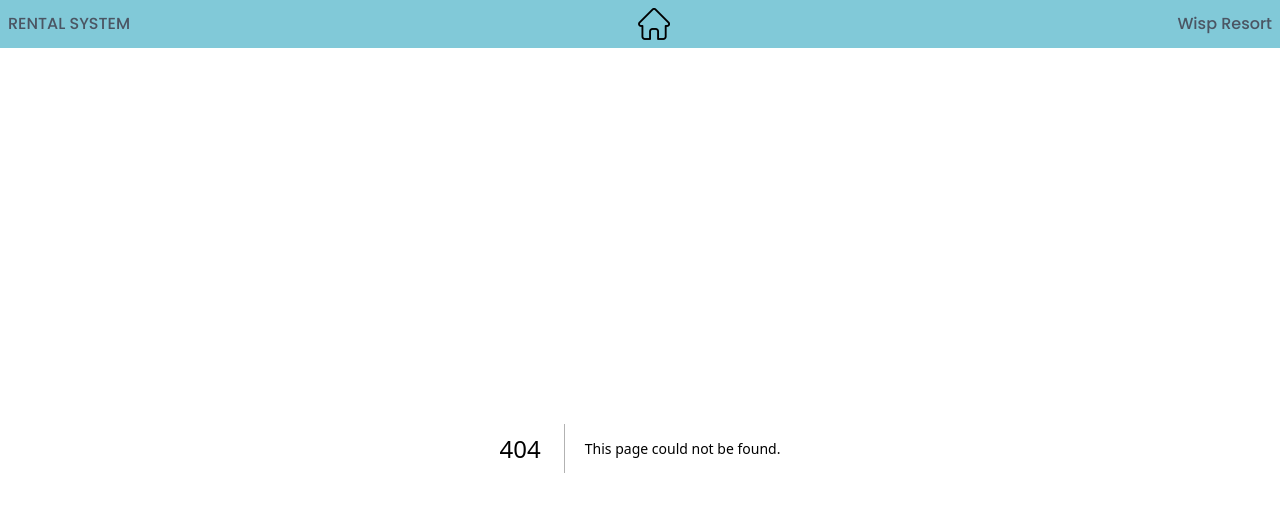
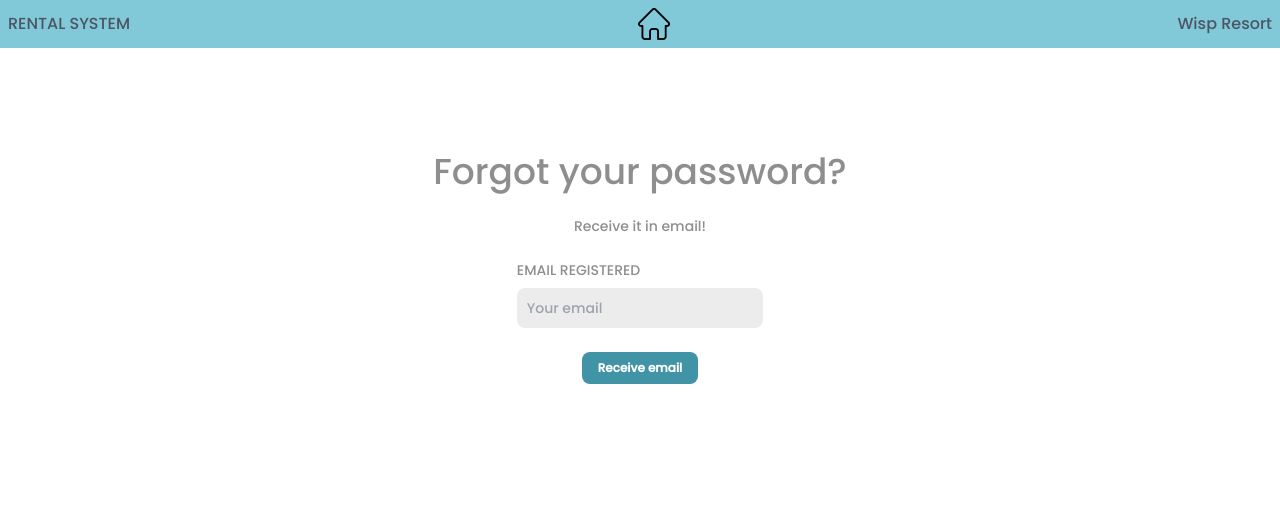
Before and after one commit to GustavoBeretta/Ski-Rental-System-Web, a Next.js app in the folder rental-system/: page /senha in a window 1280 px wide. Before the commit this address had no page. Shown: the top 512 px of the page. Built offline with nearby package versions, Linux system fonts and the light colour scheme.

Commit message:
Página Redefinir Senha

```diff
--- /dev/null
+++ b/rental-system/src/app/senha/page.js
@@ -0,0 +1,17 @@
+export default function RedefinirSenha() {
+    return (
+        <main>
+            <section>
+                <div className="flex flex-col items-center justify-center px-6 py-8 lg:py-0 snap-none">
+                    <h1 className="text-4xl text-[#8F8E8E] pt-6 mt-20">Forgot your password?</h1>
+                    <p href=".\login" className="text-sm font-medium text-[#8F8E8E] mt-6">Receive it in email!</p>
+                    <div className="w-1/5">
+                        <label htmlFor="email" className="block mb-2 text-sm font-medium text-[#8F8E8E] mt-6">EMAIL REGISTERED</label>
+                        <input type="email" name="email" id="email" className="bg-[#ECECEC] border-gray-300 text-gray-900 sm:text-sm rounded-lg focus:ring-primary-600 focus:border-primary-600 block w-full p-2.5" placeholder="Your email" required="" />
+                    </div>
+                    <button className="bg-[#4094A5] hover:bg-[#81C9D8] text-white font-bold text-xs py-2 px-4 rounded-lg mt-6">Receive email</button>
+                </div>
+            </section>
+        </main>
+    );
+}
```
